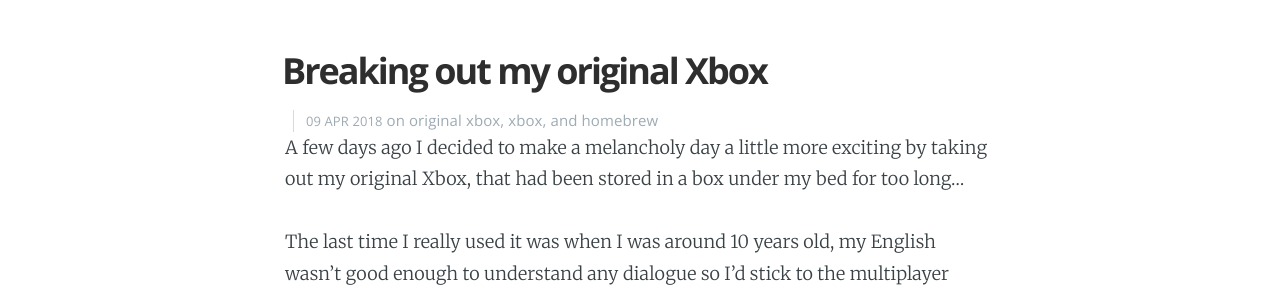
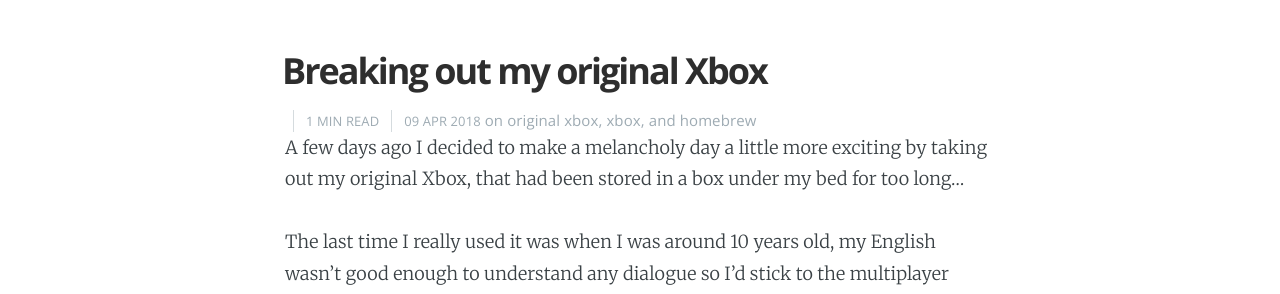
Before and after one commit to fngryboi/fngryboi.github.io, a Jekyll site: the page built from _posts/2018-04-09-breaking-out-my-og-xbox.md, in a window 1280 px wide. Shown: the part 128-422 px from the top of the page. Built offline with Jekyll 4.4.1, drawn with Linux system fonts in a browser that asks for light colours.

Commit message:
post template read time

```diff
--- a/_layouts/post.html
+++ b/_layouts/post.html
@@ -19,6 +19,7 @@ post_class: post-template
         <header class="post-header">
             <h1 class="post-title">{{ page.title }}</h1>
             <section class="post-meta">
+                <div class="post-readtime">1 min read</div>
                 <time class="post-date" datetime="{{ page.date | date:"%Y-%m-%d" }}">{{ page.date | date_to_string }}</time>
                 {% if page.categories.size > 0 %}
                     {{ page.categories | array_to_sentence_string | prepend: 'on ' }}
```
